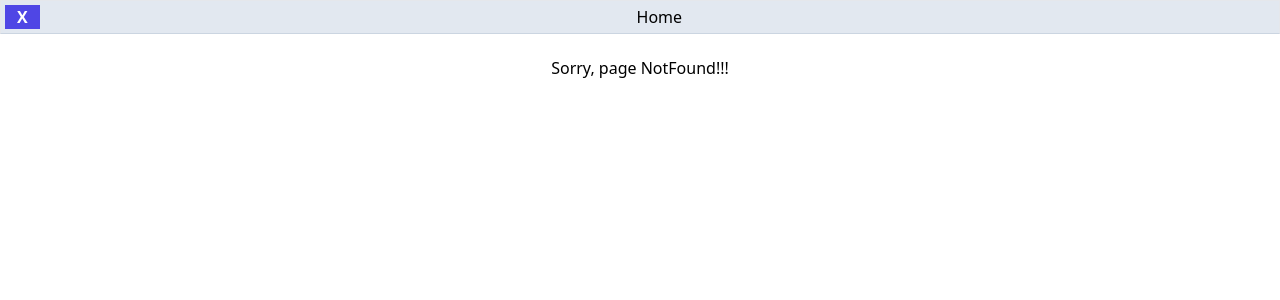
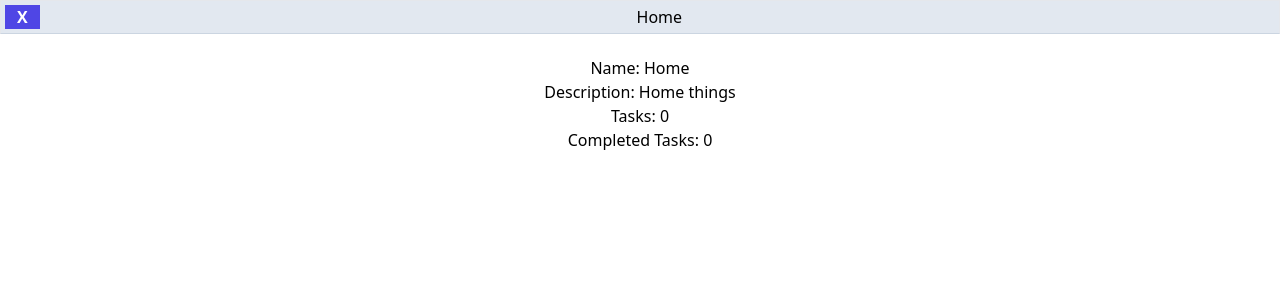
Before and after one commit to farboledafalla/doing-tasks, a React (Vite) app: page /list/0 in a window 1280 px wide. Shown: the top 300 px of the page. Built offline with nearby package versions, Linux system fonts and the light colour scheme.

Commit message:
Se agrega la funcionalidad de ver en la /Pages/List la lista seleccionada

```diff
--- a/src/Context/index.jsx
+++ b/src/Context/index.jsx
@@ -84,6 +84,9 @@ export const DoingTaskProvider = ({ children }) => {
             case '/tasks':
                return 'Tasks';
 
+            case '/list/:id':
+               return 'List';
+
             default:
                return 'Home';
          }
--- a/src/Pages/App/App.jsx
+++ b/src/Pages/App/App.jsx
@@ -6,6 +6,7 @@ import { ImportantTasks } from '../ImportantTasks';
 import { Lists } from '../Lists';
 import { Tasks } from '../Tasks';
 import { NotFound } from '../NotFound';
+import { List } from '../List';
 
 // Components
 import { Navbar } from '../../components/Navbar';
@@ -35,6 +36,10 @@ const AppRoutes = () => {
          element: <Tasks />,
       },
       {
+         path: '/list/:id',
+         element: <List />,
+      },
+      {
          path: '/*',
          element: <NotFound />,
       },
--- a/src/Pages/Home/index.jsx
+++ b/src/Pages/Home/index.jsx
@@ -1,4 +1,5 @@
 import { useContext } from 'react';
+import { Link } from 'react-router-dom';
 
 // Context
 import { DoingTaskContext } from '../../Context';
@@ -24,7 +25,8 @@ export const Home = () => {
             <h2>Lists</h2>
          </div>
          <ListLists>
-            {context.searchedLists?.map((list) => (
+            {context.searchedLists?.map((list, index) => (
+               <Link key={index} to={`/list/${index}`}>
                   <List
                      key={list.name}
                      name={list.name}
@@ -32,6 +34,7 @@ export const Home = () => {
                      nTasks={list.nTasks}
                      nTasksCompleted={list.nTasksCompleted}
                   />
+               </Link>
             ))}
          </ListLists>
          <div className='w-full mt-6 mb-4'>
--- /dev/null
+++ b/src/Pages/List/index.jsx
@@ -0,0 +1,21 @@
+import { useContext } from 'react';
+
+// Context
+import { DoingTaskContext } from '../../Context';
+
+import { Layout } from '../../components/Layout';
+
+export const List = () => {
+   const context = useContext(DoingTaskContext);
+   const currentPath = window.location.pathname;
+   let index = currentPath.substring(currentPath.lastIndexOf('/') + 1);
+
+   return (
+      <Layout>
+         <h2>Name: {context.lists?.[index].name}</h2>
+         <h2>Description: {context.lists?.[index].description}</h2>
+         <h2>Tasks: {context.lists?.[index].nTasks}</h2>
+         <h2>Completed Tasks: {context.lists?.[index].nTasksCompleted}</h2>
+      </Layout>
+   );
+};
```
Lines whose indentation alone changed are shown as unchanged.
